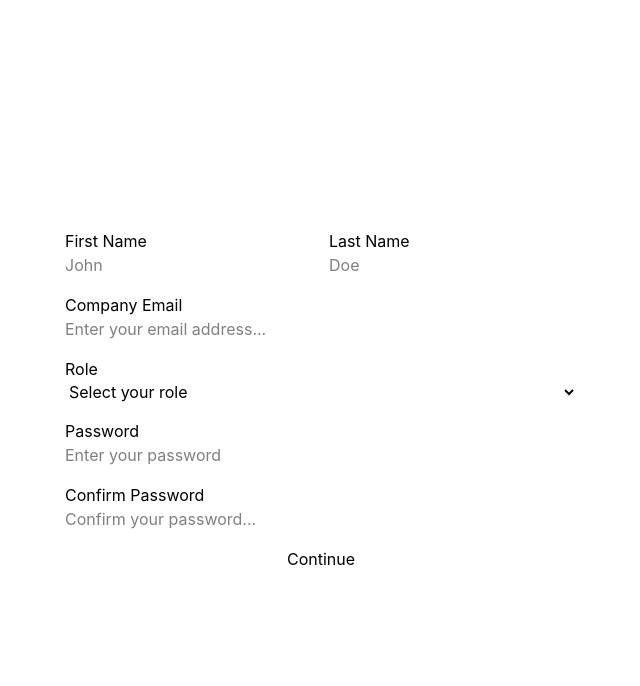
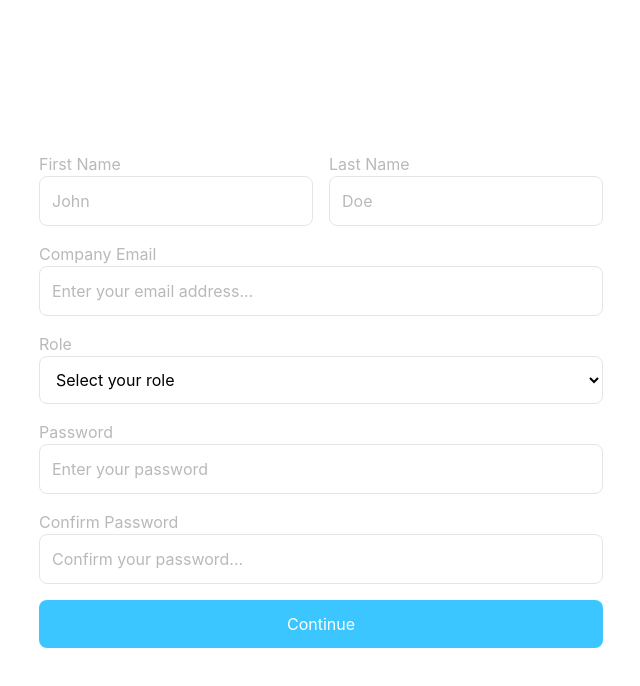
Before and after one commit to w3-1989/keystix, a React (Vite) app: page / in a window 1280 px wide. Shown: the top 686 px of the page, without its empty margins (319-959 px from the left). Built offline with nearby package versions, Linux system fonts and the light colour scheme.

Commit message:
feat: enhance AccountCreate form styling and improve input accessibility

```diff
--- a/src/components/AccountCreate.tsx
+++ b/src/components/AccountCreate.tsx
@@ -54,49 +54,53 @@ export default function AccountCreate() {
         className="flex flex-col justify-center gap-4"
       >
         <div className="flex flex-row gap-4">
-          <label className="flex flex-col">
+          <label className="flex flex-col text-brand-grey-200 ">
             First Name
             <input
               {...register("firstName")}
               type="text"
               placeholder="John"
+              className="p-3 border-1 text-black placeholder:text-brand-grey-200 border-brand-grey-100 rounded-lg"
             />
             {errors.firstName && (
               <div className="text-red-500">{errors.firstName.message}</div>
             )}
           </label>
 
-          <label className="flex flex-col">
+          <label className="flex flex-col text-brand-grey-200">
             Last Name
             <input
               {...register("lastName")}
               type="text"
               placeholder="Doe"
+              className="p-3 border-1 text-black placeholder:text-brand-grey-200 border-brand-grey-100 rounded-lg"
             />
             {errors.lastName && (
               <div className="text-red-500">{errors.lastName.message}</div>
             )}
           </label>
         </div>
-        <label className="flex flex-col">
+        <label className="flex flex-col text-brand-grey-200">
           Company Email
           <input
             {...register("companyEmail")}
             type="text"
             placeholder="Enter your email address..."
+            className="p-3 border-1 text-black placeholder:text-brand-grey-200 border-brand-grey-100 rounded-lg"
           />
           {errors.companyEmail && (
             <div className="text-red-500">{errors.companyEmail.message}</div>
           )}
         </label>
 
-        <label className="flex flex-col">
+        <label className="flex flex-col text-brand-grey-200">
           Role
           <select
             {...register("role")}
             name="role"
             id="role"
             defaultValue="Select your role"
+            className="p-3 border-1 text-black placeholder:text-brand-grey-200 border-brand-grey-100 rounded-lg"
           >
             <option value="Select your role" disabled>
               Select your role
@@ -118,29 +122,31 @@ export default function AccountCreate() {
           )}
         </label>
 
-        <label className="flex flex-col">
+        <label className="flex flex-col text-brand-grey-200">
           Password
           <input
             {...register("password")}
             type="text"
             placeholder="Enter your password"
+            className="p-3 border-1 text-black placeholder:text-brand-grey-200 border-brand-grey-100 rounded-lg"
           />
           {errors.password && (
             <div className="text-red-500">{errors.password.message}</div>
           )}
         </label>
-        <label className="flex flex-col">
+        <label className="flex flex-col text-brand-grey-200">
           Confirm Password
           <input
             {...register("confirmPassword")}
             type="text"
             placeholder="Confirm your password..."
+            className="p-3 border-1 text-black placeholder:text-brand-grey-200 border-brand-grey-100 rounded-lg"
           />
           {errors.confirmPassword && (
             <div className="text-red-500">{errors.confirmPassword.message}</div>
           )}
         </label>
-        <button type="submit" disabled={isSubmitting}>
+        <button className="w-full h-[48px] bg-brand-light-blue-300 text-white rounded-lg" type="submit" disabled={isSubmitting}>
           {isSubmitting ? "Loading..." : "Continue"}
         </button>
       </form>
--- a/src/index.css
+++ b/src/index.css
@@ -1 +1,8 @@
 @import "tailwindcss";
+
+@theme{
+    --color-brand-grey-100: #E5E5E5;
+    --color-brand-grey-200: #B9B9B9;
+
+    --color-brand-light-blue-300: #3BC6FF;
+}
```
